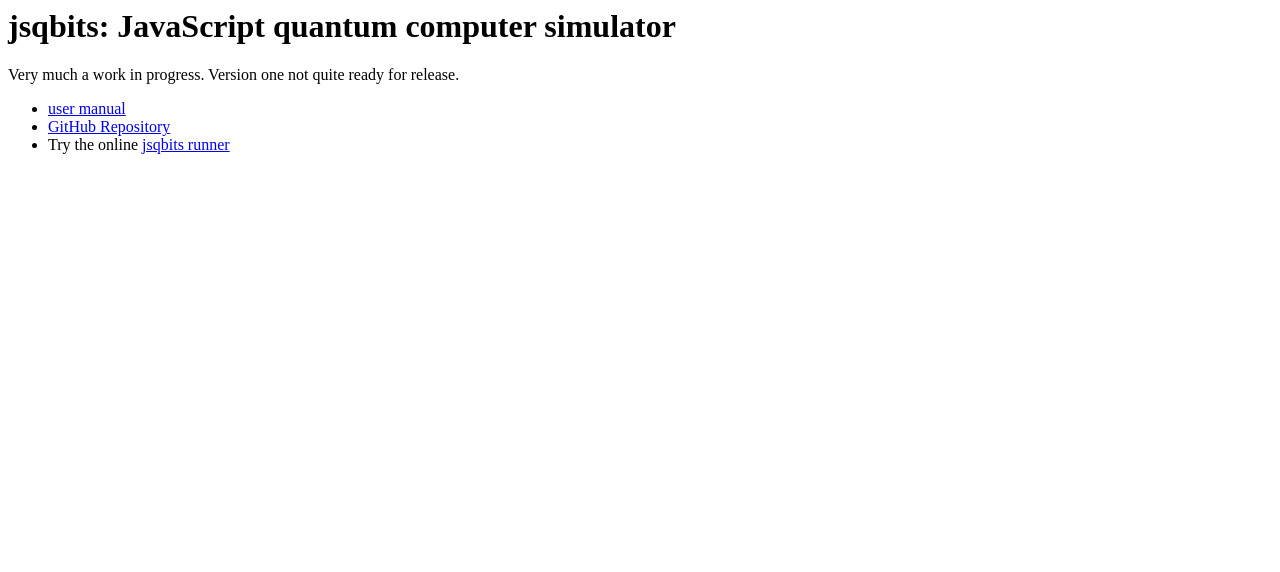
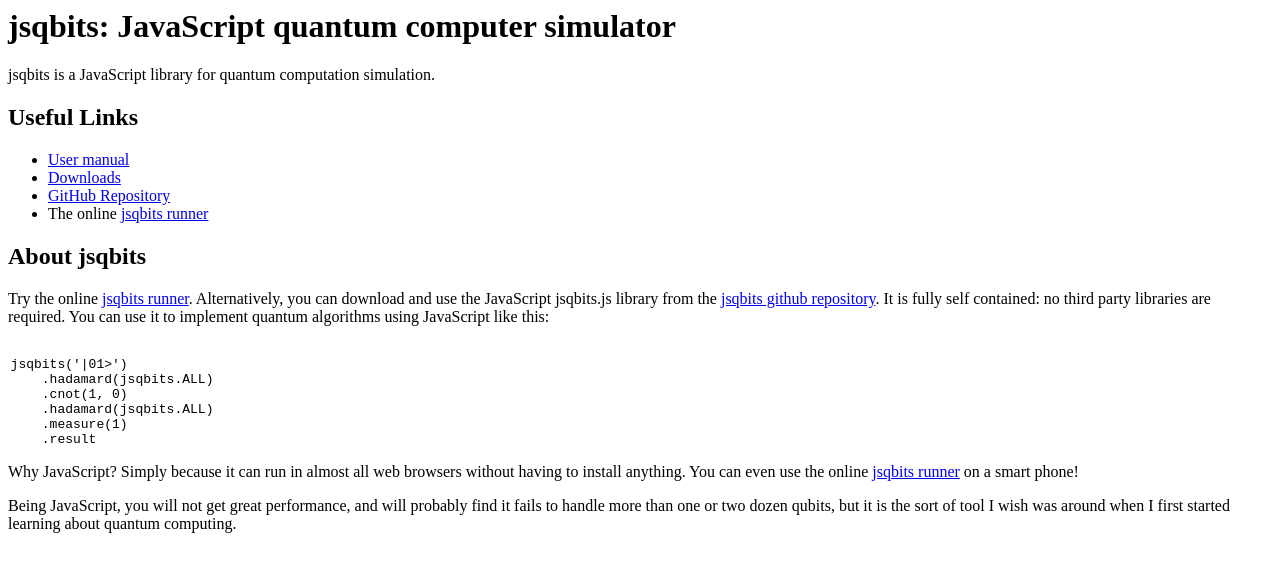
Before and after one commit to davidbkemp/jsqbits, a plain HTML site: page index.html in a window 1280 px wide. Drawn offline with Linux system fonts and the light colour scheme.

Commit message:
Update documentation

```diff
--- a/index.html
+++ b/index.html
@@ -1,11 +1,52 @@
 <html>
+<head>
+    <link rel="stylesheet" type="text/css" href="doc/jsqbits.css" />
+</head>
 <body>
 <h1>jsqbits: JavaScript quantum computer simulator</h1>
-<p>Very much a work in progress.  Version one not quite ready for release.</p>
+<p>jsqbits is a JavaScript library for quantum computation simulation.</p>
+
+<h2>Useful Links</h2>
 <ul>
-    <li><a href="http://davidbkemp.github.com/jsqbits/doc/jsqbitsManual.html">user manual</a></li>
+    <li><a href="http://davidbkemp.github.com/jsqbits/doc/jsqbitsManual.html">User manual</a></li>
+    <li><a href="https://github.com/davidbkemp/jsqbits/downloads">Downloads</a></li>
     <li><a href="https://github.com/davidbkemp/jsqbits">GitHub Repository</a></li>
-    <li>Try the online <a href="jsqbitsRunner.html">jsqbits runner</a></li>
+    <li>The online <a href="jsqbitsRunner.html">jsqbits runner</a></li>
 </ul>
+
+<h2>About jsqbits</h2>
+<p>
+    Try the online
+    <a href="http://davidbkemp.github.com/jsqbits/jsqbitsRunner.html">jsqbits runner</a>.
+    Alternatively, you can download and use the JavaScript jsqbits.js library from the
+    <a href="https://github.com/davidbkemp/jsqbits/downloads">jsqbits github repository</a>.
+    It is fully self contained: no third party libraries are required.
+    You can use it to implement quantum algorithms using JavaScript like this:
+</p>
+
+<code class="block">
+jsqbits('|01>')
+    .hadamard(jsqbits.ALL)
+    .cnot(1, 0)
+    .hadamard(jsqbits.ALL)
+    .measure(1)
+    .result
+</code>
+
+<p>
+Why JavaScript? Simply because it can run in almost all web browsers
+without having to install anything.
+You can even use the online
+<a href="http://davidbkemp.github.com/jsqbits/jsqbitsRunner.html">jsqbits runner</a>
+on a smart phone!
+</p>
+
+<p>
+Being JavaScript, you will not get great performance,
+and will probably find it fails to handle more than one or two dozen qubits,
+but it is the sort of tool I wish was around when I first started
+learning about quantum computing.
+</p>
+
 </body>
 </html>
```
Also changed, not shown: doc/jsqbitsManual.html (+6 -5 lines), jsqbitsRunner.html (+2 -2 lines), doc/jsqbits.css (renamed from doc/jsqbitsManual.css), 1 other file.
